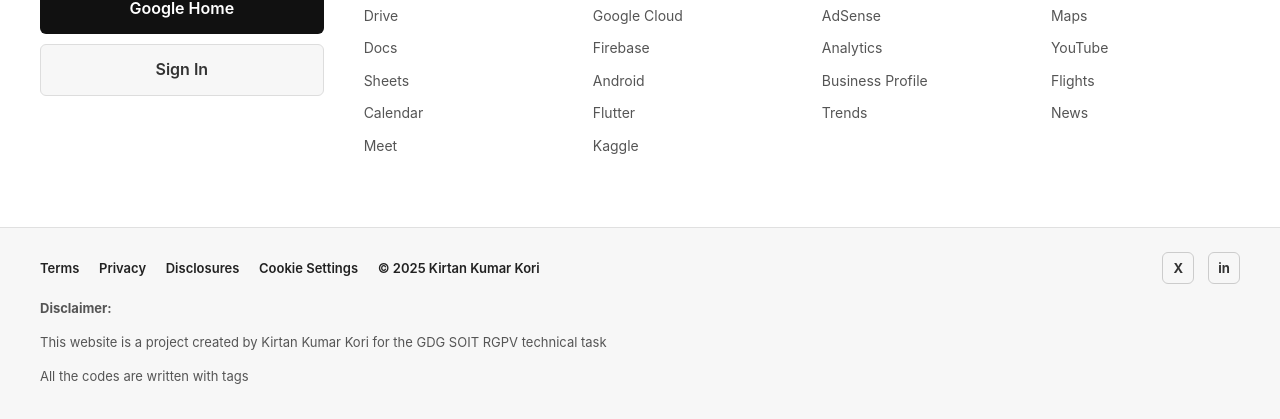
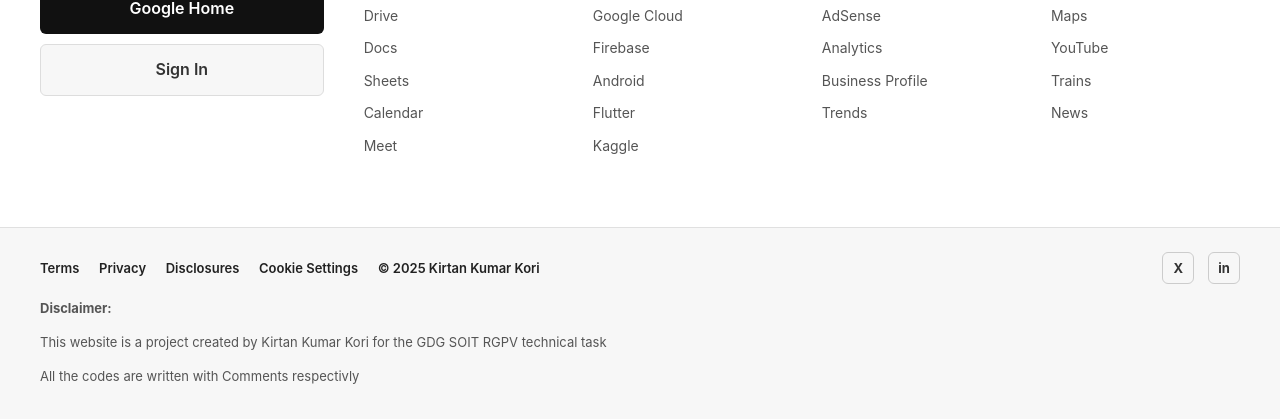
Before and after one commit to Kirtanx07/gdgtechtask, a plain HTML site: page index.html in a window 1280 px wide. Shown: the part 1541-1960 px from the top of the page. Drawn offline with Linux system fonts and the light colour scheme.

Commit message:
Linked filled for Redirection

```diff
--- a/index.html
+++ b/index.html
@@ -123,7 +123,7 @@
                 <a href="https://www.google.com/search">Search</a>
                 <a href="https://maps.google.com">Maps</a>
                 <a href="https://youtube.com">YouTube</a>
-                <a href="https://www.google.com/flights">Flights</a>
+                <a href="https://www.google.com/flights">Trains</a>
                 <a href="https://news.google.com">News</a>
             </div>
 
@@ -149,7 +149,7 @@
         <div class="disclaimertext">
             <p><strong>Disclaimer:</strong></p>
             <p>This website is a project created by Kirtan Kumar Kori for the GDG SOIT RGPV technical task  </p>
-            <p>All the codes are written with  tags</p>
+            <p>All the codes are written with Comments respectivly</p>
         </div>
     </div>
 
```
